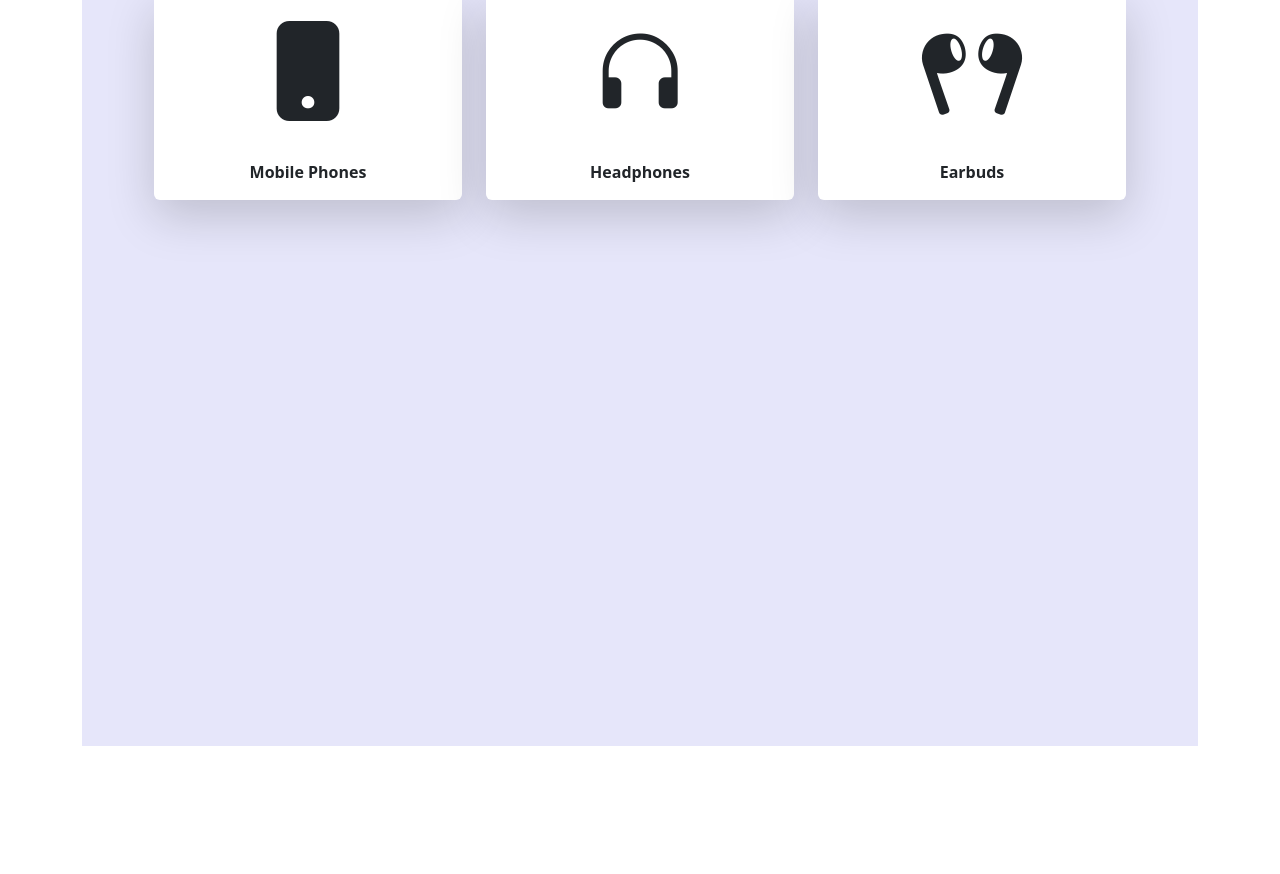
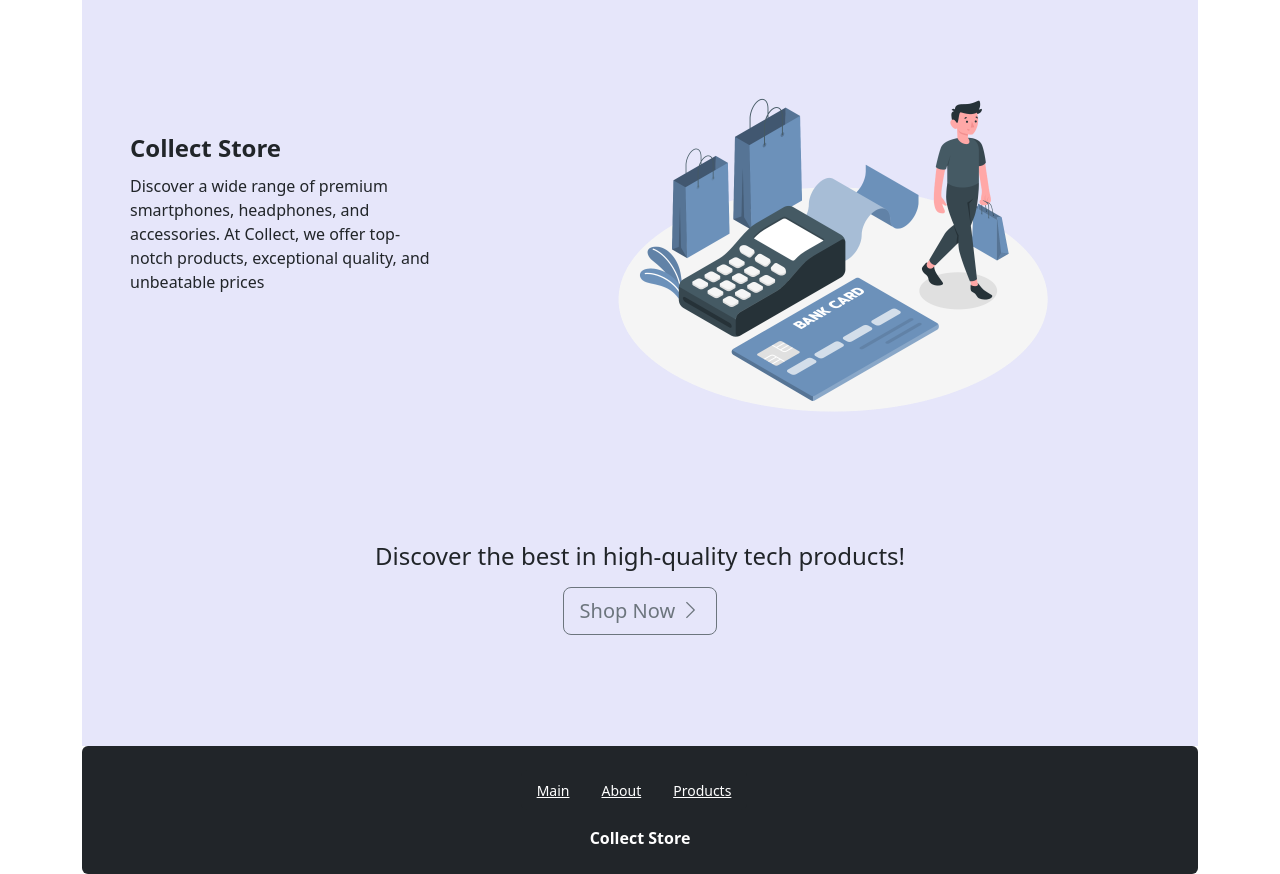
Before and after one commit to HanenAljadani/CollectStore-Angular, an Angular app: page / in a window 1280 px wide. Shown: the part 142-1016 px from the top of the page. Before the commit the page ends 888 px from the top, so only its background shows below. Built offline with nearby package versions, Linux system fonts and the light colour scheme.

Commit message:
edit the design

```diff
--- a/src/app/app-routing.module.ts
+++ b/src/app/app-routing.module.ts
@@ -4,13 +4,15 @@ import { AboutComponent } from './about/about.component';
 import { HomeComponent } from './home/home.component';
 import { PhoneComponent } from './phone/phone.component';
 import { PhoneDetailsComponent } from './phone-details/phone-details.component';
+import { ProductsComponent } from './products/products.component';
 
 const routes: Routes = [
   {path:"", component: HomeComponent},
   {path:"home", component: HomeComponent},
   {path:"about", component: AboutComponent},
   {path:"phone", component: PhoneComponent},
-  {path:"phonedetails", component: PhoneDetailsComponent}
+  {path:"phonedetails", component: PhoneDetailsComponent},
+  {path:"products", component: ProductsComponent}
 ];
 
 @NgModule({
--- a/src/app/app.component.html
+++ b/src/app/app.component.html
@@ -6,4 +6,6 @@
 
 
 <router-outlet /></div>
+
+<app-footer></app-footer>
 </div>
--- a/src/app/app.module.ts
+++ b/src/app/app.module.ts
@@ -9,6 +9,7 @@ import { HomeComponent } from './home/home.component';
 import { PhoneComponent } from './phone/phone.component';
 import { FooterComponent } from './footer/footer.component';
 import { PhoneDetailsComponent } from './phone-details/phone-details.component';
+import { ProductsComponent } from './products/products.component';
 
 @NgModule({
   declarations: [
@@ -18,7 +19,8 @@ import { PhoneDetailsComponent } from './phone-details/phone-details.component';
     HomeComponent,
     PhoneComponent,
     FooterComponent,
-    PhoneDetailsComponent
+    PhoneDetailsComponent,
+    ProductsComponent
   ],
   imports: [
     BrowserModule,
--- a/src/app/footer/footer.component.html
+++ b/src/app/footer/footer.component.html
@@ -1 +1,18 @@
-<p>footer works!</p>
+<div class="row d-flex text-center justify-content-center ">
+  <div class="col">
+    <div class="card bg-dark border-0">
+      <div class="card-body">
+        <div class="row pt-2">
+          <ul class=" list-group list-group-horizontal d-flex text-center justify-content-center " >
+            <li class=" list-group-item border-0 bg-dark" ><a  routerLink="/home" class="text-white"><small >Main</small> </a></li>
+            <li class=" list-group-item border-0 bg-dark "><a  routerLink="/about" class="text-white"><small >About</small></a></li>
+            <li class=" list-group-item border-0 bg-dark "><a  routerLink="/Products"class="text-white" ><small >Products </small></a></li>
+            </ul>
+        </div>
+        <div class="row pt-3 pb-2">
+          <strong class="text-white">Collect Store</strong>
+        </div>
+      </div>
+    </div>
+  </div>
+</div>
--- a/src/app/header/header.component.html
+++ b/src/app/header/header.component.html
@@ -7,9 +7,9 @@
 
     <ul class="navbar-nav list-group list-group-horizontal">
 
-    <li class="nav-item list-group-item border-0 bg-dark" ><a class="nav-link text-white" routerLink="home">Main</a></li>
-    <li class="nav-item list-group-item border-0  bg-dark" ><a class="nav-link text-white" routerLink="about">About</a></li>
-    <li class="nav-item list-group-item border-0 bg-dark"><a class="nav-link text-white"  href="#">Products</a></li>
+    <li class="nav-item list-group-item border-0 bg-dark" ><a class="nav-link text-white" routerLink="/home">Main</a></li>
+    <li class="nav-item list-group-item border-0  bg-dark" ><a class="nav-link text-white" routerLink="/about">About</a></li>
+    <li class="nav-item list-group-item border-0 bg-dark"><a class="nav-link text-white"  routerLink="/products">Products</a></li>
     <li class="nav-item list-group-item border-0  bg-dark "><i class="bi bi-bag-dash nav-link text-white "></i></li>
     </ul></div>
   </nav>
--- a/src/app/home/home.component.html
+++ b/src/app/home/home.component.html
@@ -1,50 +1,32 @@
 
-<div class="container pt-5">
-  <div class="row  d-flex align-items-center justify-content-center mx-5">
+<div class="row ">
+  <div class="col-sm-4 d-flex justify-content-center align-items-center">
+  <div class="row ps-5">
+    <div class="col">
+                <strong class="fs-4"> Collect Store</strong>
+                <div class="pt-2">
+                  <p>Discover a wide range of premium smartphones, headphones, and accessories. At Collect, we offer top-notch products, exceptional quality, and unbeatable prices</p>
 
-        <div class="col-sm-4">
+                </div>
 
-          <a routerLink="/phone" style="text-decoration:none">
-          <div class="card  border-0  shadow-lg">
-            <div class="row">
-              <i class="bi bi-phone-fill text-dark text-center " style="font-size:100px;"></i>
-            </div>
+    </div>
 
-            <div class="card-body text-center">
+  </div>
 
-              <strong class="text-dark">Mobile Phones</strong>
-            </div>
-          </div></a>
-        </div>
+  </div>
+  <div class="col-sm-8 pt-5 d-flex justify-content-center align-items-center">
 
-
-        <div class="col-sm-4">
-          <div class="card  border-0 shadow-lg" >
-            <div class="row">
-                          <i class="bi bi-headphones text-dark text-center " style="font-size:100px;"></i>
-
-            </div>
-            <div class="card-body text-center">
-
-              <strong class="text-dark">Headphones</strong>
-            </div>
-          </div>
-        </div>
-
-
-        <div class="col-sm-4">
-          <div class="card border-0 shadow-lg">
-            <div class="row">
-                          <i class="bi bi-earbuds text-dark text-center " style="font-size:100px;"></i>
-
-            </div>
-            <div class="card-body text-center">
-
-              <strong class="text-dark">Earbuds</strong>
-            </div>
-          </div>
-        </div>
-
-      </div>
-    </div>
-<router-outlet></router-outlet>
+    <img src="/assets/images/bg-.png" height="500" width="500">
+  </div>
+</div>
+<div class="row pt-5">
+  <div class="col ">
+   <div>
+    <h4 class="d-flex justify-content-center align-items-centerr">Discover the best in high-quality tech products!</h4>
+   </div>
+   <div class="d-flex justify-content-center align-items-center pt-2">
+    <button routerLink="/products" class="btn btn-outline-secondary btn-lg">
+        Shop Now <i class="bi bi-chevron-right"></i>
+    </button></div>
+  </div>
+</div>
--- a/src/app/phone/phone.component.html
+++ b/src/app/phone/phone.component.html
@@ -1,7 +1,7 @@
 <div class="container">
 
 
-<div class="row pt-5  d-flex align-items-center justify-content-center">
+<div class="row d-flex align-items-center justify-content-center py-5">
   <div class="col-sm-8" *ngFor="let item of phones">
 
     <div class="card mt-3 border-0 shadow-lg ">
--- /dev/null
+++ b/src/app/products/products.component.html
@@ -0,0 +1,51 @@
+<h2 class="text-center pt-5">Products</h2>
+<p class="text-center pt-2">Explore our wide range of high-tech products for all your tech needs.</p>
+<div class="container pt-5">
+  <div class="row  d-flex align-items-center justify-content-center mx-5">
+
+        <div class="col-sm-4">
+
+          <a routerLink="/phone" style="text-decoration:none">
+          <div class="card  border-0  shadow-lg">
+            <div class="row">
+              <i class="bi bi-phone-fill text-dark text-center " style="font-size:100px;"></i>
+            </div>
+
+            <div class="card-body text-center">
+
+              <strong class="text-dark">Mobile Phones</strong>
+            </div>
+          </div></a>
+        </div>
+
+
+        <div class="col-sm-4">
+          <div class="card  border-0 shadow-lg" >
+            <div class="row">
+                          <i class="bi bi-headphones text-dark text-center " style="font-size:100px;"></i>
+
+            </div>
+            <div class="card-body text-center">
+
+              <strong class="text-dark">Headphones</strong>
+            </div>
+          </div>
+        </div>
+
+
+        <div class="col-sm-4">
+          <div class="card border-0 shadow-lg">
+            <div class="row">
+                          <i class="bi bi-earbuds text-dark text-center " style="font-size:100px;"></i>
+
+            </div>
+            <div class="card-body text-center">
+
+              <strong class="text-dark">Earbuds</strong>
+            </div>
+          </div>
+        </div>
+
+      </div>
+    </div>
+<router-outlet></router-outlet>
```
Also changed, not shown: src/app/products/products.component.ts (added, +10 -0 lines), src/app/products/products.component.css (added), src/assets/images/bg-.png (added), 1 other file (tests, documents, lock files or other folders).
